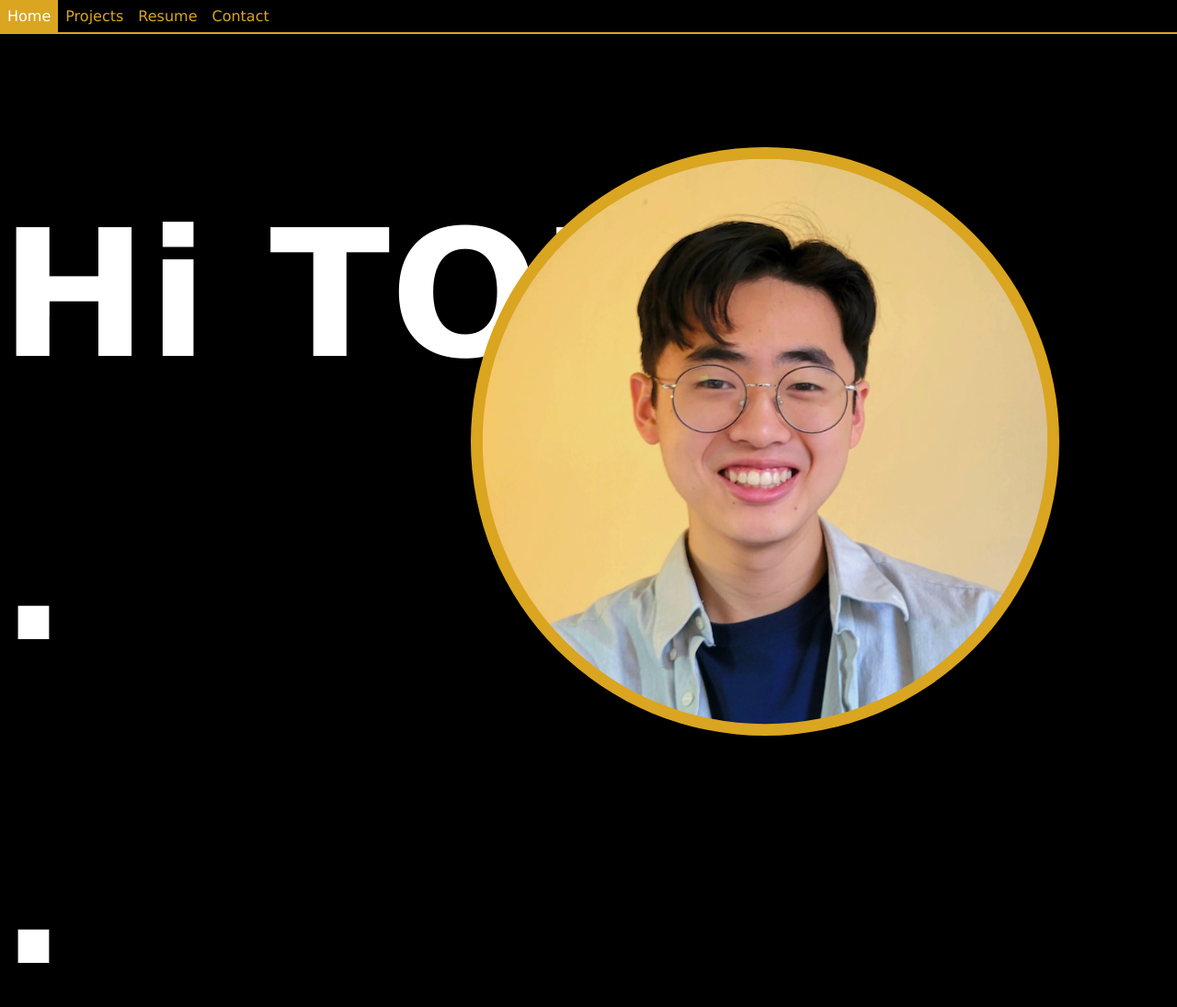
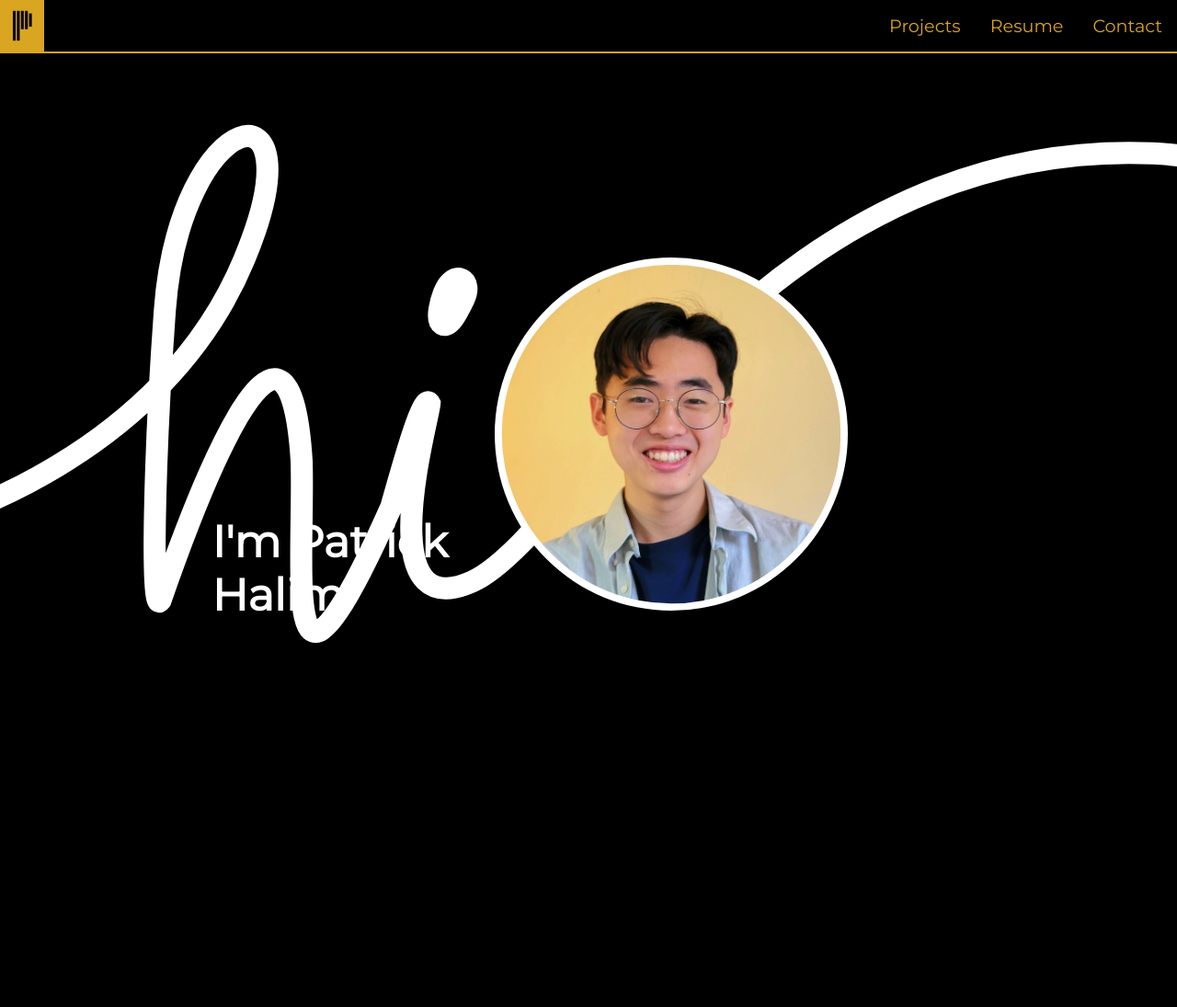
Before and after one commit to pnhalim/pnhalim.github.io, a plain HTML site: page index.html in a window 1280 px wide. Shown: the top 1095 px of the page at 92% size. Drawn offline with Linux system fonts and the light colour scheme; a web font is replaced by a local one.

Commit message:
finish front page

```diff
--- a/index.html
+++ b/index.html
@@ -11,28 +11,57 @@
   <meta name="description" content="Personal Portfolio Website">
   <meta name="author" content="Patrick Halim">
 
-  <link rel="stylesheet" href="/styles/main.css">
+  <link rel="icon" href="/assets/icon.png">
+  <link rel="stylesheet" href="style.css">
 </head>
 <body>
   <div class="navbar">
-    <a class="navbar-a active" href="">Home</a>
+    <img class="icon active" src="/assets/icon.svg">
+    <div class="navbar-right">
       <a class="navbar-a" href="">Projects</a>
       <a class="navbar-a" href="">Resume</a>
       <a class="navbar-a" href="">Contact</a>
     </div>
+  </div>
   <div class="start">
-    <h1 class="hi">Hi TODO</h1>
-    <div>
+    <svg id="hi"
+    xmlns="http://www.w3.org/2000/svg"
+    xmlns:xlink="http://www.w3.org/1999/xlink"
+    viewbox="400 0 800 400">
+    <path fill-rule="evenodd"  stroke="rgb(255, 255, 255)" stroke-width="15px" stroke-linecap="butt" stroke-linejoin="miter" fill="none"
+    d="M10.999,290.999 C10.999,290.999 242.875,307.768 338.999,287.999 C360.286,283.622 510.338,238.914 565.999,105.0 C618.939,-22.364 522.150,0.432 512.0,140.0 C505.163,234.579 502.125,346.74 509.0,336.999 C530.298,275.806 595.863,96.591 605.0,241.999 C607.235,315.248 589.469,444.930 665.999,273.0 C674.634,242.195 687.845,194.785 691.999,203.0 C691.409,213.38 650.159,355.597 720.999,324.0 C790.825,292.855 916.382,21.318 1183.999,32.999 C1426.862,43.600 1556.581,482.589 1872.999,295.0 C2189.418,107.410 2033.999,205.0 2033.999,205.0 "/>
+    <path fill-rule="evenodd"  stroke="rgb(255, 255, 255)" stroke-width="20px" stroke-linecap="butt" stroke-linejoin="miter" fill="none"
+    d="M704.0,129.0 C698.742,142.532 698.893,160.75 712.999,130.999 C718.187,120.308 709.257,115.467 704.0,129.0 Z"/>
+    </svg>
     <div class="circle">
       <img class="profilepic" src="/assets/patrickprofilepic.jpg" alt="Image of Me">
     </div>
+    <h2 class="intro">I'm Patrick Halim</h2>
+
     <div>
-        <h1>.</h1><h1>.</h1><h1>.</h1><h1>.</h1><h1>.</h1><h1>.</h1>
-        <h2>I'm Patrick Halim</h2>
+      <div class="education">
         <p><b>B.S. Computer Science
           University of Michigan</b>
         </p>
-        <p>GPA: 4.0 / 4.0</p>
+        <h3>GPA</h3>
+        <ul>
+          <li>4.0 / 4.0</li>
+        </ul>
+        <h3>Relevant Coursework</h3>
+        <ul>
+          <li>Data Structures and Algorithms</li>
+          <li>Computer Organization</li>
+          <li>Extended Reality and Society</li>
+          <li>Linear Algebra</li>
+        </ul>
+        <h3>Awards & Honors</h3>
+        <ul>
+          <li>James B. Angell Scholar</li>
+          <li>William J. Branstrom Freshman Prize</li>
+          <li>University Honors</li>
+        </ul>
+
+        <p>I'm driven by a desire to CREATE and I love LEARNING new things</p>
         <div>
           <a class="external-link" href="">Resume</a>
           <a class="external-link" href="">LinkedIn</a>
@@ -41,11 +70,14 @@
       </div>
     </div>
   </div>
+  <!--
   <div class="outer-parallelogram">
     <div class="parallelogram">
       <h2>PROJECTS</h2>
       <p>Lorem ipsum dolor sit amet consectetur adipisicing elit. Eos a voluptate officia, necessitatibus ad ab quis? Modi, aut eum! Esse quia dignissimos corrupti laudantium quod iusto necessitatibus aperiam nihil iure.</p>
     </div>
   </div>
+  -->
 </body>
+<script src="main.js"></script>
 </html>
--- /dev/null
+++ b/main.js
@@ -0,0 +1,12 @@
+const hi = document.getElementById("hi");
+
+const mq = matchMedia( '( min-width: 700px )' );
+const updateViewBox = () => {
+  if (mq.matches) {
+    hi.setAttribute( 'viewBox', "200 0 1600 400" );
+  } else {
+    hi.setAttribute( 'viewBox', "400 0 800 400" );
+  }
+}
+hi.addEventListener( 'SVGLoad', updateViewBox );
+mq.addEventListener( 'change', updateViewBox );
--- /dev/null
+++ b/style.css
@@ -0,0 +1,169 @@
+@import url('https://fonts.googleapis.com/css?family=Montserrat&display=swap');
+@import url('https://fonts.googleapis.com/css?family=Prosto+One&display=swap');
+html, body {
+  padding: 0%;
+  margin: 0%;
+  font-family: Montserrat, sans-serif;
+  color: white;
+  overflow-x: clip;
+}
+body {
+  background: black;
+}
+p {
+  white-space: pre-line;
+}
+h1 {
+  color: white;
+  font-size: 15vw;
+}
+h3 {
+  color: rgb(255, 217, 121);
+}
+a {
+  text-decoration: none;
+  color: goldenrod;
+  font-size: clamp(1rem, 3vw, 1.2rem);
+}
+a:hover {
+  color: white;
+  background: goldenrod;
+}
+
+
+
+/* navbar */
+.navbar {
+  list-style-type: none;
+  font-size: 1rem;
+  background-color: black;
+  border-bottom: 2px solid goldenrod;
+  display: flex;
+  justify-content: space-between;
+  position: sticky;
+  top: 0;
+  z-index: 1;
+}
+.navbar-right {
+  display: flex;
+}
+.navbar-a {
+  padding: 1rem;
+  border: 0px;
+}
+.icon {
+  width: clamp(1rem, 10vw, 3rem);
+}
+.active {
+  background-color: goldenrod;
+  color: white;
+}
+
+/* hi */
+#hi {
+  margin-top: 15vh;
+}
+
+/* profile pic */
+.circle {
+  border-radius: 50%;
+  background: white;
+  width: clamp(9rem, 40%, 55vh);
+  min-width: 14rem;
+  display: flex;
+  position: absolute;
+  top: 45vh;
+  right: 5vw;
+}
+.profilepic {
+  width: 96%;
+  padding: 2%;
+  border-radius: 50%;
+}
+
+
+/* intro */
+.intro {
+  width: 25vw;
+  position: absolute;
+  left: 10vw;
+  top: 70vh;
+  font-size: clamp(2rem, 7vw, 3rem);
+}
+@media only screen and (min-width: 500px) {
+  .intro {
+    top: 65vh;
+  }
+}
+@media only screen and (min-width: 700px) {
+  .circle {
+    top: 35vh;
+    right: 25vw;
+    width: clamp(10vh, 30%, 55vh);
+  }
+  .intro {
+    top: 50vh;
+    left: 18vw;
+  }
+  #hi {
+    margin-top: 15vh;
+  }
+}
+@media only screen and (min-width: 900px) {
+  .intro {
+    top: 60vh;
+    left: 18vw;
+  }
+}
+@media only screen and (min-width: 1200px) {
+  .circle {
+    right: 28vw;
+  }
+  .intro {
+    top: 65vh;
+  }
+  #hi {
+    margin-top: 7vh;
+  }
+}
+@media only screen and (min-width: 1600px) {
+  .intro {
+    top: 80vh;
+  }
+}
+
+
+
+
+/* education */
+.education {
+  visibility: hidden;
+}
+
+
+.parallelogram {
+  background: white;
+  width:100%;
+  padding: 10vw 0;
+  clip-path: polygon(0 calc(10vw), 100% 0, 100% calc(100% - 10vw), 0 100%);
+}
+.outer-parallelogram {
+  margin: 1rem 0;
+  background: goldenrod;
+  width:100%;
+  padding-top: 0.5rem;
+  padding-bottom: 0.5rem;
+  clip-path: polygon(0 calc(10vw), 100% 0, 100% calc(100% - 10vw), 0 100%);
+}
+.external-link {
+  color: goldenrod;
+  border-radius: 500px;
+  padding: 0.5rem 1rem;
+  border: 2px;
+  border-style: solid;
+  border-color: goldenrod;
+}
+.external-link:hover {
+  color: white;
+  background: goldenrod;
+}
--- a/styles/main.css
+++ /dev/null
@@ -1,91 +0,0 @@
-html, body {
-  padding: 0%;
-  margin: 0%;
-  font-family: Verdana, Geneva, Tahoma, sans-serif;
-  color: white;
-}
-body {
-  background: black;
-}
-p {
-  white-space: pre-line;
-}
-h1 {
-  color: white;
-  font-size: 15vw;
-}
-a {
-  text-decoration: none;
-  color: goldenrod;
-}
-a:hover {
-  color: white;
-  background: goldenrod;
-}
-
-
-
-
-.navbar {
-  list-style-type: none;
-  font-size: 1rem;
-  background-color: black;
-  border-bottom: 2px solid goldenrod;
-  display: flex;
-  position: sticky;
-  top: 0;
-  z-index: 1;
-}
-.navbar-a {
-  padding: .5rem;
-  border: 0px;
-}
-.active {
-  background-color: goldenrod;
-  color: white;
-}
-.hi {
-  position: absolute;
-  top: 10vh;
-}
-.circle {
-  border-radius: 50%;
-  background: goldenrod;
-  width: 50%;
-  min-width: 14rem;
-  display: flex;
-  position: absolute;
-  top: 20vh;
-  right: 10vw;
-}
-.profilepic {
-  width: 96%;
-  padding: 2%;
-  border-radius: 50%;
-}
-.parallelogram {
-  background: white;
-  width:100%;
-  padding: 10vw 0;
-  clip-path: polygon(0 calc(10vw), 100% 0, 100% calc(100% - 10vw), 0 100%);
-}
-.outer-parallelogram {
-  margin: 1rem 0;
-  background: goldenrod;
-  width:100%;
-  padding-top: 0.5rem;
-  padding-bottom: 0.5rem;
-  clip-path: polygon(0 calc(10vw), 100% 0, 100% calc(100% - 10vw), 0 100%);
-}
-.external-link {
-  color: goldenrod;
-  border-radius: 500px;
-  padding: 0.5rem 1rem;
-  border: 2px;
-  border-style: solid;
-  border-color: goldenrod;
-}
-.external-link:hover {
-  color: white;
-  background: goldenrod;
-}
```
Also changed, not shown: assets/icon.png (added), assets/icon.svg (added). Lines whose indentation alone changed are shown as unchanged.
